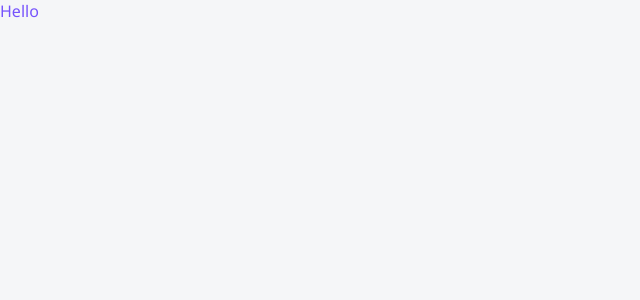
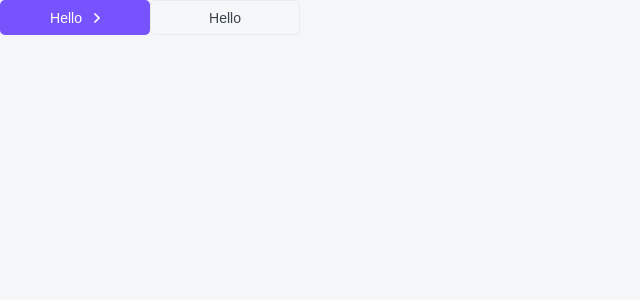
Before and after one commit to Necritto/top-app-next, a Next.js app: page / in a window 1280 px wide. Shown: the top 300 px of the page, without its empty margins (0-640 px from the left). Built offline with nearby package versions, Linux system fonts and the light colour scheme.

Commit message:
feat: button component created

```diff
--- /dev/null
+++ b/components/UI/Button/Button.module.css
@@ -0,0 +1,49 @@
+.button {
+    display: inline-flex;
+    align-items: center;
+    justify-content: center;
+    width: 100%;
+    max-width: 150px;
+    height: 35px;
+    padding: 8px;
+    font-size: 14px;
+    border: none;
+    border-radius: 5px;
+    cursor: pointer;
+    transition: background-color 0.3s ease, color 0.3s ease;
+}
+
+.primary {
+    color: var(--white);
+    background-color: var(--primary);
+}
+
+.primary:hover {
+    background-color: var(--primary-hover);
+}
+
+.ghost {
+    color: var(--black);
+    background-color: transparent;
+    border: 1px solid var(--grey-light);
+}
+
+.ghost:hover {
+    color: var(--white);
+    background-color: var(--primary);
+}
+
+.arrow {
+    display: inline-block;
+    margin-left: 12px;
+}
+
+.down {
+    transform: rotate(90deg);
+    transition: transform 0.3s ease;
+}
+
+.primary svg,
+.ghost:hover svg {
+    fill: var(--white);
+}
--- /dev/null
+++ b/components/UI/Button/Button.tsx
@@ -0,0 +1,22 @@
+import React from 'react';
+import cn from 'classnames';
+
+import ArrowSvg from '@/assets/images/icons/arrow.svg';
+
+import {ButtonProps} from './Button.props';
+import styles from './Button.module.css';
+
+export default function Button({
+    appearence = 'primary',
+    arrow,
+    children,
+    className,
+    ...props
+}: ButtonProps): JSX.Element {
+    return (
+        <button className={cn(styles.button, className, styles[appearence])} {...props}>
+            {children}
+            {arrow && <ArrowSvg className={cn(styles.arrow, styles[arrow])} />}
+        </button>
+    );
+}
--- a/pages/index.tsx
+++ b/pages/index.tsx
@@ -1,9 +1,11 @@
 import React from 'react';
+import Button from '@/components/UI/Button/Button';
 
 export default function Home(): React.ReactElement {
     return (
         <div>
-        Hello
+            <Button arrow="right">Hello</Button>
+            <Button appearence="ghost">Hello</Button>
         </div>
     );
 }
--- a/styles/_vars.css
+++ b/styles/_vars.css
@@ -1,7 +1,9 @@
 :root {
     --black: #3B434E;
     --white: #FFFFFF;
+    --grey-light: #EBEBEB;
     --primary: #7653FC;
+    --primary-hover: #5233CC;
     --red: #FC836D;
     --green: #1DC37E;
     --green-light: #C8F8E4;
```
Also changed, not shown: components/UI/Button/Button.props.ts (added, +7 -0 lines), assets/images/icons/arrow.svg (added).
